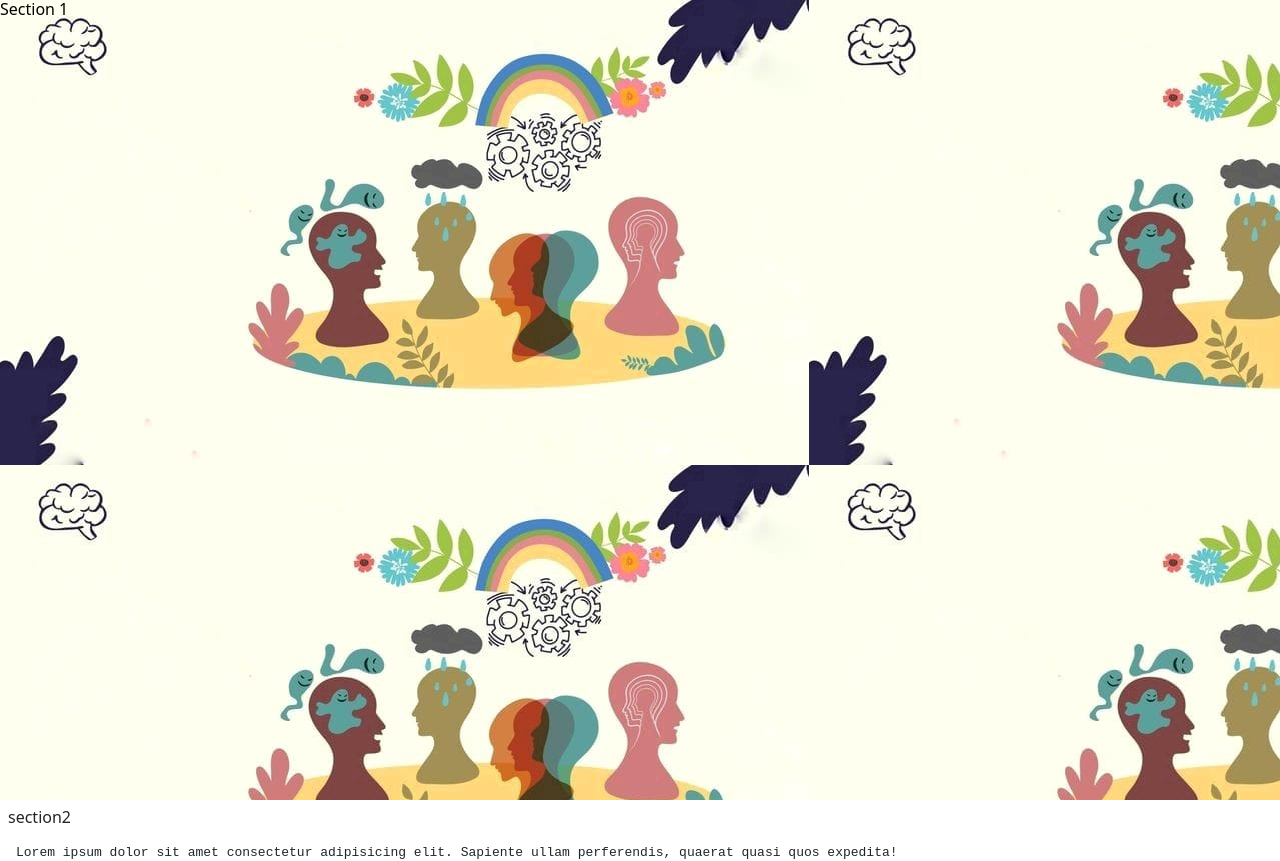
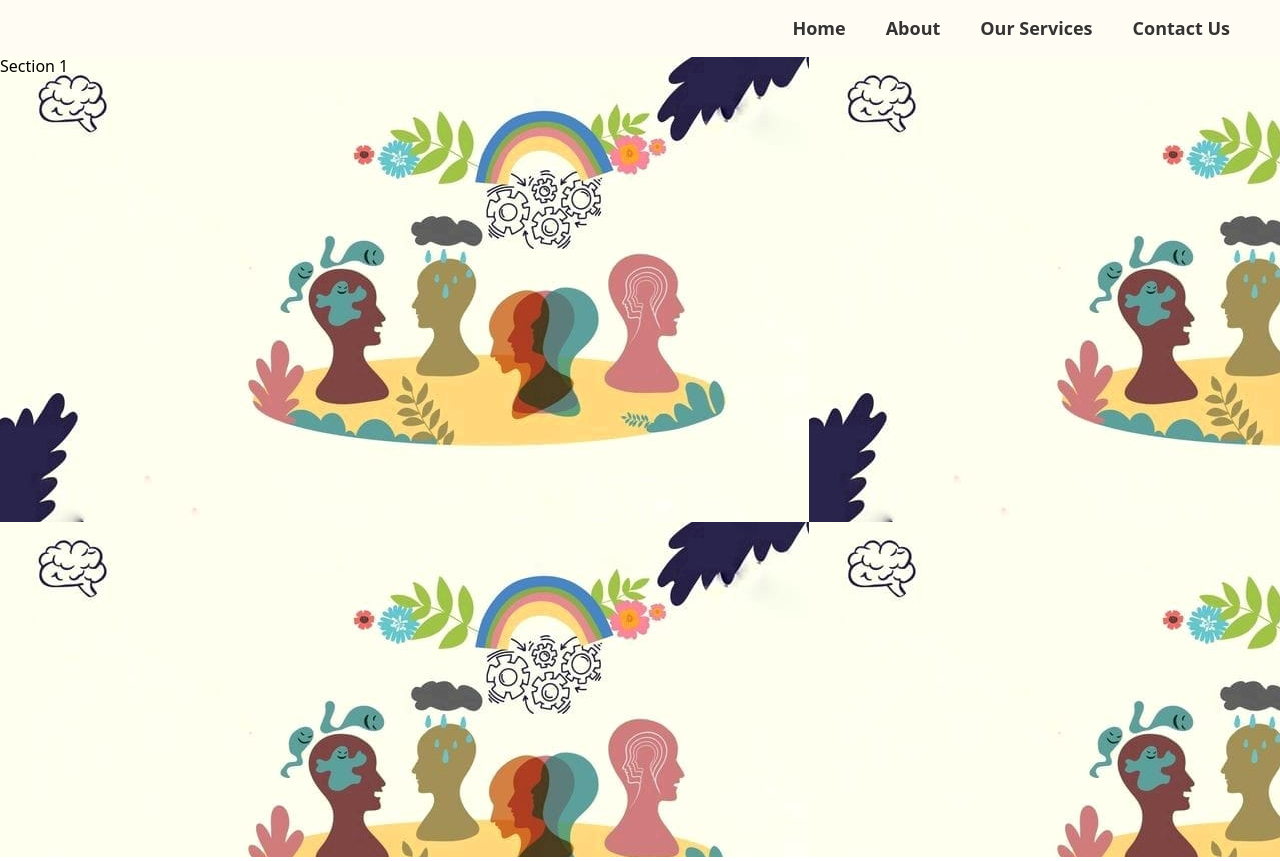
Before and after one commit to Poushmita/Mental_Health_Support_Platform, a React (Vite) app in the folder ctrl-alt-del/: page / in a window 1280 px wide. Shown: the top 861 px of the page. Built offline with nearby package versions, Linux system fonts and the light colour scheme.

Commit message:
navbar added

```diff
--- a/ctrl-alt-del/src/components/Navbar.jsx
+++ b/ctrl-alt-del/src/components/Navbar.jsx
@@ -1,11 +1,14 @@
-
+import "../styles/navbar.css"; // Importing the CSS file
 
 export default function Navbar() {
-
-    return (
-      <>
-
-
-      </>
-    )
+  return (
+    <nav className="navbar">
+      <ul className="nav-links">
+        <li><a href="#">Home</a></li>
+        <li><a href="#">About</a></li>
+        <li><a href="#">Our Services</a></li>
+        <li><a href="#">Contact Us</a></li>
+      </ul>
+    </nav>
+  );
 }
--- /dev/null
+++ b/ctrl-alt-del/src/styles/navbar.css
@@ -0,0 +1,25 @@
+.navbar {
+    display: flex;
+    justify-content: flex-end; /* Aligns links to the right */
+    align-items: center;
+    padding: 15px 50px; /* Increased padding for spacing */
+    background: #fefcf3;
+  }
+
+  .nav-links {
+    list-style: none;
+    display: flex;
+    gap: 40px; /* Increased gap for better spacing */
+    padding: 0;
+  }
+
+  .nav-links li {
+    display: inline;
+  }
+
+  .nav-links a {
+    text-decoration: none;
+    color: #333;
+    font-weight: bold;
+    font-size: 18px;
+  }
```
